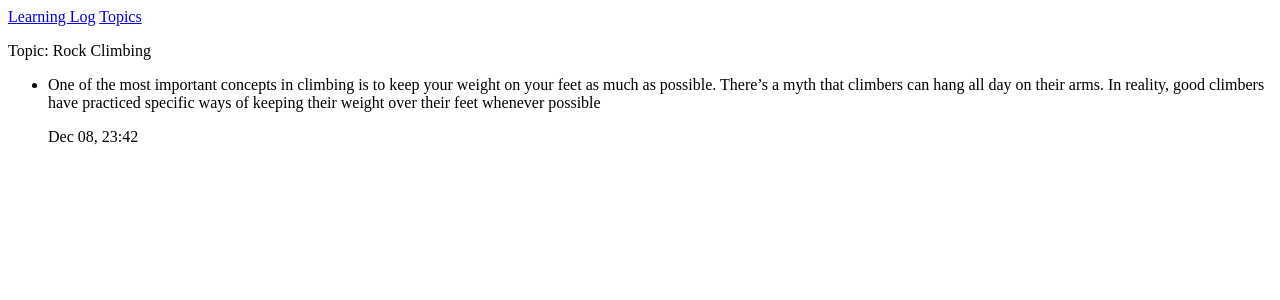
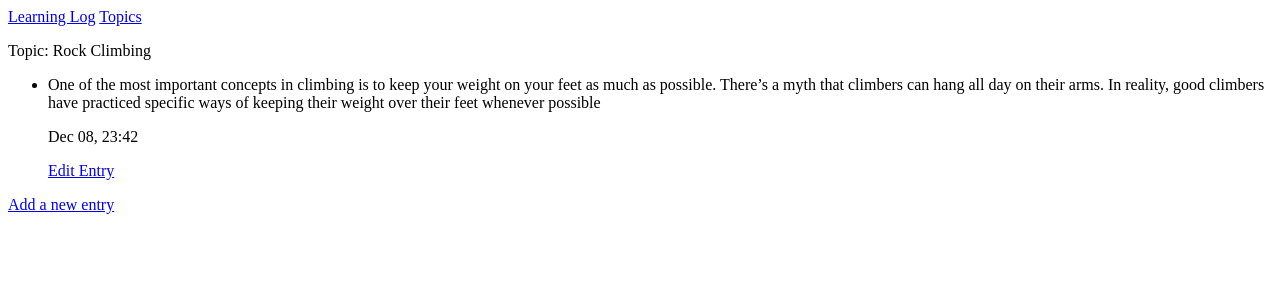
Before and after one commit to doboy57/learning-Logs, a Django app: page /topics/2/ in a window 1280 px wide. Shown: the top 300 px of the page. Run offline with Django 3.2, Linux system fonts and the light colour scheme; data comes from the database, SQL or seed files in the repository; both versions use the stored data as it was after the commit.

Commit message:
powerpoint 5

```diff
--- a/MainApp/templates/mainapp/topic.html
+++ b/MainApp/templates/mainapp/topic.html
@@ -9,11 +9,16 @@
     <li>
         <p>{{e.text|linebreaks}}</p>
         <p>{{e.date_added|date:'M d, H:i'}}</p>
+        <p>
+            <a href="{% url 'MainApp:edit_entry' e.id %}">Edit Entry</a>
+        </p>
     </li>
     {% empty %}
     <li> There are no entries for this topic yet.</li>
+
     {% endfor %}
 </ul>
-
-
+<p>
+    <a href ="{% url 'MainApp:new_entry' topic.id %}">Add a new entry</a>
+</p>
 {% endblock content %}
--- a/MainApp/templates/mainapp/topics.html
+++ b/MainApp/templates/mainapp/topics.html
@@ -15,5 +15,5 @@
     {% endfor %}
 
 </ul>
-
+<a href ="{% url 'MainApp:new_topic' %}">Add a new topic</a>
 {% endblock content %}
--- a/MainApp/urls.py
+++ b/MainApp/urls.py
@@ -7,5 +7,8 @@ app_name = "MainApp"
 urlpatterns = [
     path("", views.index, name="index"),
     path("topics", views.topics, name="topics"),
-    path("topics/<int:topic_id>/", views.topic, name ='topic'),
+    path("topics/<int:topic_id>/", views.topic, name="topic"),
+    path("new_topic/", views.new_topic, name="new_topic"),
+    path("new_entry/<int:topic_id>/", views.new_entry, name="new_entry"),
+    path("edit_entry/<int:entry_id>/", views.edit_entry, name="edit_entry"),
 ]
--- a/MainApp/views.py
+++ b/MainApp/views.py
@@ -1,6 +1,6 @@
-from django.shortcuts import render
-
-from .models import Topic
+from django.shortcuts import render, redirect
+from .forms import EntryForm, TopicForm
+from .models import Topic, Entry
 
 # Create your views here.
 def index(request):
@@ -23,3 +23,44 @@ def topic(request, topic_id):
     context = {"topic": topic, 'entries': entries}
 
     return render(request, "MainApp/topic.html", context)
+
+def new_topic(request):
+    if request.method != 'POST':
+        form = TopicForm()
+    else:
+        form = TopicForm(data=request.POST)
+        if form.is_valid():
+            form.save()
+
+            return redirect('MainApp:topics')
+    context = {'form': form}
+    return render(request, 'MainApp/new_topic.html', context)
+
+def new_entry(request, topic_id):
+    topic = Topic.objects.get(id=topic_id)
+    if request.method != 'POST':
+        form = EntryForm()
+    else:
+        form = EntryForm(data=request.POST)
+        if form.is_valid():
+            new_entry = form.save(commit=False)
+            new_entry.topic = topic
+            new_entry.save()
+            return redirect('MainApp:topic',topic_id=topic_id)
+    context = {'form': form,'topic':topic}
+    return render(request, 'MainApp/new_entry.html', context)
+
+def edit_entry(request,entry_id):
+    """edit an existing entry"""
+    entry = Entry.objects.get(id=entry_id)
+    topic = entry.topic
+
+    if request.method != 'POST':
+        form = EntryForm(instance=entry)
+    else:
+        form = EntryForm(instance=entry, data=request.POST)
+        if form.is_valid():
+            form.save()
+            return redirect('MainApp:topic',topic_id=topic.id)
+    context = {'entry':entry, 'topic':topic, 'form':form}
+    return render(request, 'MainApp/edit_entry.html', context)
```
Also changed, not shown: MainApp/forms.py (added, +15 -0 lines), MainApp/templates/mainapp/edit_entry.html (added, +17 -0 lines), MainApp/templates/mainapp/new_entry.html (added, +17 -0 lines), MainApp/templates/mainapp/new_topic.html (added, +10 -0 lines), db.sqlite3, first.py (deleted).
